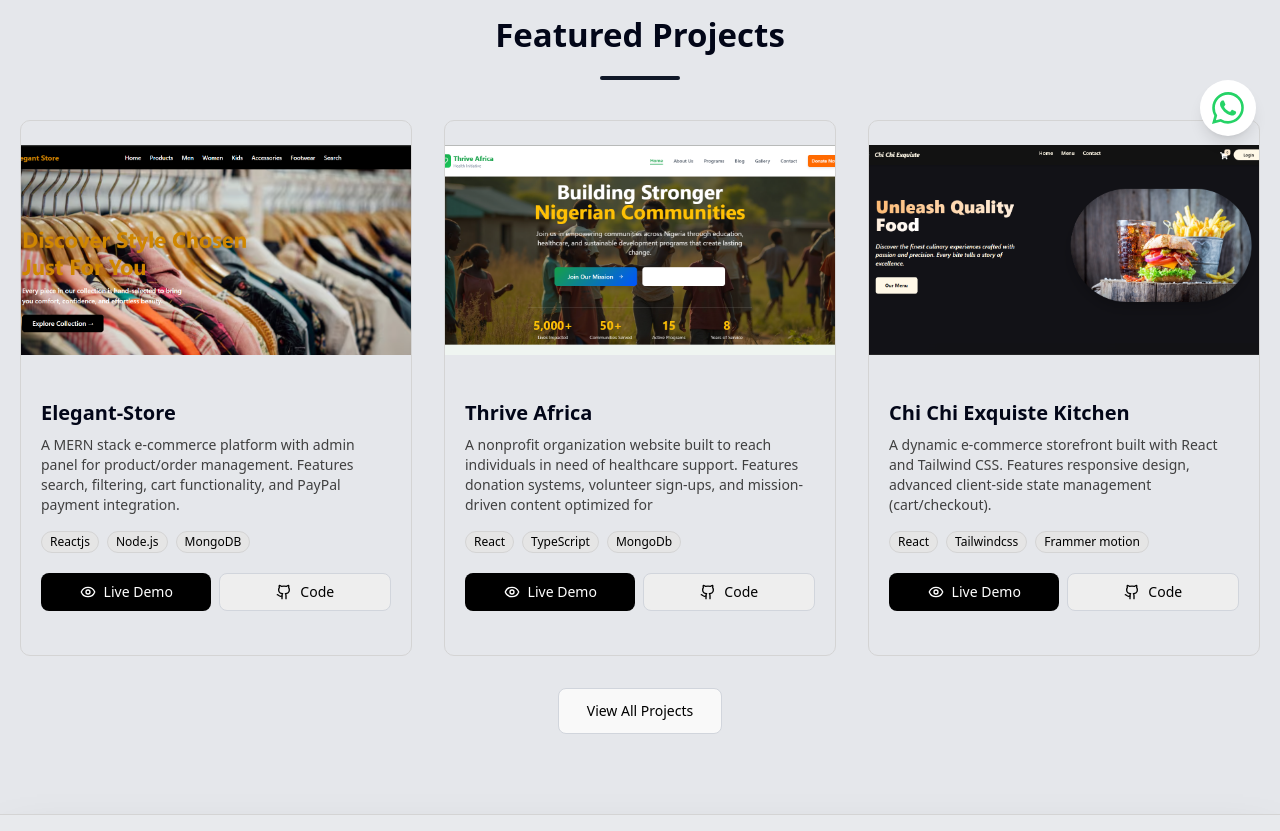
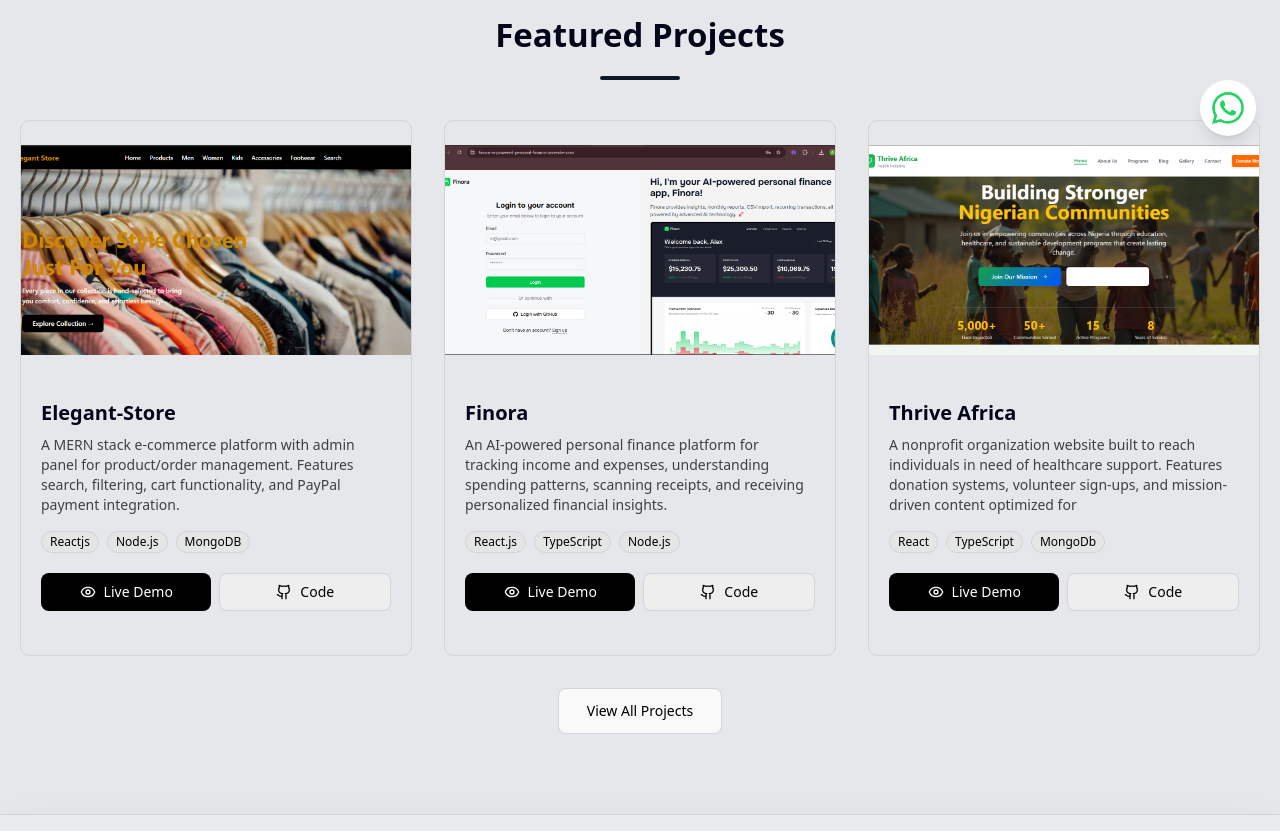
Before and after one commit to AbdulfataiOlarewaju/Abdulfatai-s-portifolio, a React (Vite) app: page / in a window 1280 px wide. Shown: the part 640-1471 px from the top of the page. Built offline with nearby package versions, Linux system fonts and the light colour scheme.

Commit message:
added new project

```diff
--- a/src/assets/data/data.jsx
+++ b/src/assets/data/data.jsx
@@ -4,6 +4,8 @@ import image3 from './image.png';
 import image4 from './herapist website.png';
 import image5 from './Elegant-Store.png';
 import image6 from './Screenshot 2026-03-08 111153.png';
+import image7 from './Screenshot 2026-09-17 151646.png';
+
 
 import { Code, Globe, Palette, Phone, Rocket, Search, ShoppingCart, Smartphone, WholeWord } from 'lucide-react';
 
@@ -18,6 +20,26 @@ const ProjectData = [
         viewLink: "https://elegant-store-2.onrender.com/",
         codeLink: "https://github.com/AbdulfataiOlarewaju/Elegant-Store"
     },
+    {
+    title: "Finora",
+    description: "An AI-powered personal finance platform for tracking income and expenses, understanding spending patterns, scanning receipts, and receiving personalized financial insights.",
+    categories: "Web App",
+    Image: image7,
+    technologies: [
+        "React.js",
+        "TypeScript",
+        "Node.js",
+        "Express.js",
+        "MongoDB",
+        "Tailwind CSS",
+        "Redux Toolkit",
+        "Google Gemini",
+        "Cloudinary",
+        "Resend"
+    ],
+    viewLink: "https://finora-ai-powered-personal-finance.onrender.com/",
+    codeLink: "https://github.com/AbdulfataiOlarewaju/Finora-AI-powered-personal-finance"
+},,
      {
         title: "Thrive Africa",
         description: "A nonprofit organization website built to reach individuals in need of healthcare support. Features donation systems, volunteer sign-ups, and mission-driven content optimized for",
--- a/src/pages/home.jsx
+++ b/src/pages/home.jsx
@@ -179,7 +179,7 @@ function Home() {
             animate={isInView ? "visible" : "hidden"}
             className="grid grid-cols-1 md:grid-cols-3 gap-8 text-left"
           >
-            {ProjectData.slice(0, 3).map((project) => (
+            {ProjectData.slice(0, 4).map((project) => (
               <motion.div key={project.title} variants={itemVariants} whileHover={{ y: -8 }}>
                 <Card className="border-neutral-300 border bg-gray-200 dark:bg-[#131212] dark:border-neutral-700 shadow-none rounded-lg overflow-hidden h-full flex flex-col">
                   <img
```
Also changed, not shown: src/assets/data/Screenshot 2026-09-17 151646.png (added).
